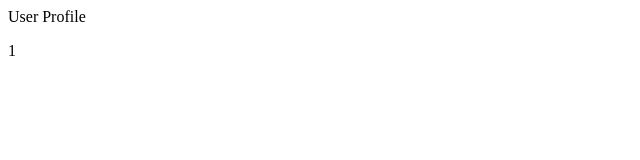
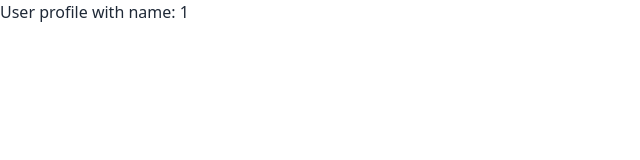
Before and after one commit to ESinco/frontend, a Next.js app: page /profile/1 in a window 1280 px wide. Shown: the top 160 px of the page, without its empty margins (0-640 px from the left). Built offline with nearby package versions, Linux system fonts and the light colour scheme.

Commit message:
profile username

```diff
--- a/src/components/Profile.js
+++ /dev/null
@@ -1,8 +0,0 @@
-export default function Profile({ username }) {
-  return (
-    <div>
-      User Profile
-      <p>{username}</p>
-    </div>
-  );
-}
--- a/src/pages/profile/[username].js
+++ b/src/pages/profile/[username].js
@@ -1,9 +1,9 @@
-import Profile from "@/components/Profile";
 import { useRouter } from "next/router";
+import "../../app/globals.css";
 
-export default function UserProfile() {
+export default function UserProfilePage() {
   const router = useRouter();
   const { username } = router.query;
 
-  return <Profile username={username} />;
+  return <div>User profile with name: {username}</div>;
 }
```
